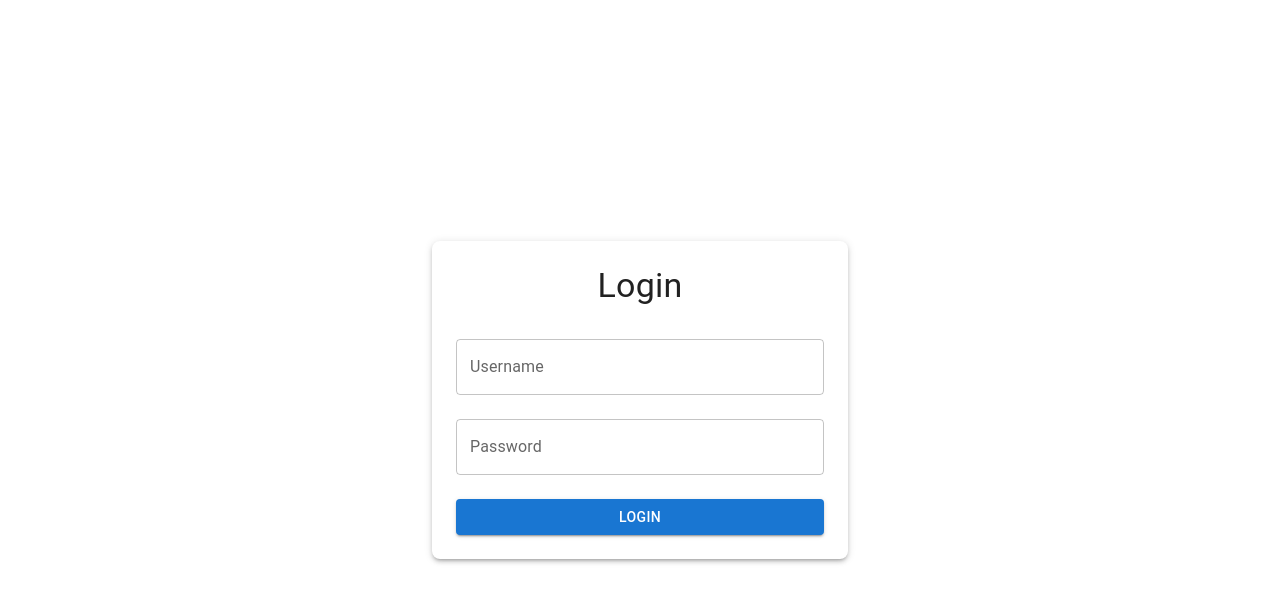
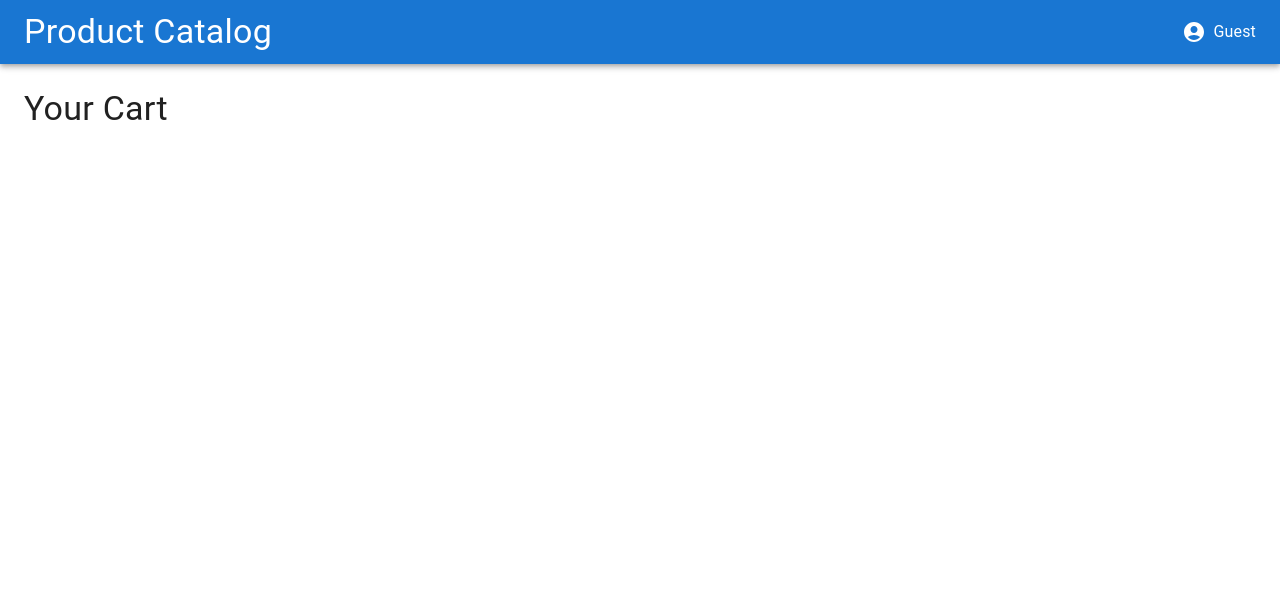
Before and after one commit to kmdurga67/twinleaves-assesment, a React (Create React App) app: page /cart in a window 1280 px wide. Before the commit this address led to /login. Shown: the top 602 px of the page. Built offline with nearby package versions, Linux system fonts and the light colour scheme.

Commit message:
added header page to all the pages also modified conditions based on the reqirements

```diff
--- a/package.json
+++ b/package.json
@@ -5,6 +5,7 @@
   "dependencies": {
     "@emotion/react": "^11.13.0",
     "@emotion/styled": "^11.13.0",
+    "@mui/icons-material": "^5.16.7",
     "@mui/material": "^5.16.7",
     "@mui/x-data-grid": "^7.12.1",
     "@testing-library/jest-dom": "^5.17.0",
--- a/src/App.js
+++ b/src/App.js
@@ -1,27 +1,35 @@
-import React from 'react';
-import { Route, Routes, Navigate } from 'react-router-dom';
-import Home from './pages/Home';
-import Login from './pages/Login';
-import Cart from './pages/Cart';
-import ProductDetails from './components/ProductDetails';
-import Registration from './pages/Registration';
-import ErrorBoundary from './components/ErrorBoundary';
-import 'react-toastify/dist/ReactToastify.css';
-import { ToastContainer } from 'react-toastify';
+import React from "react";
+import { Route, Routes, Navigate, useLocation } from "react-router-dom";
+import Home from "./pages/Home";
+import Login from "./pages/Login";
+import Cart from "./pages/Cart";
+import ProductDetails from "./components/ProductDetails";
+import Registration from "./pages/Registration";
+import ErrorBoundary from "./components/ErrorBoundary";
+import "react-toastify/dist/ReactToastify.css";
+import { ToastContainer } from "react-toastify";
+import Header from "./components/Header";
 
 const App = () => {
-    const isAuthenticated = !!localStorage.getItem('user');
+  const user = JSON.parse(localStorage.getItem("user"));
+  const username = user?.username || "";
+  const location = useLocation();
+
+  const hideHeaderRoutes = ["/", "/login"];
 
   return (
     <>
       <ErrorBoundary>
         <ToastContainer />
+        {!hideHeaderRoutes.includes(location.pathname) && (
+          <Header username={username} />
+        )}
         <Routes>
-                    <Route path="/" element={<Registration />} />
+          <Route path="/registration" element={<Registration />} />
           <Route path="/login" element={<Login />} />
-                    <Route path="/home" element={<Home />} />
-                    <Route path="/cart" element={isAuthenticated ? <Cart /> : <Navigate to="/login" />} />
-                    <Route path="/product/:id" element={isAuthenticated ? <ProductDetails /> : <Navigate to="/login" />} />
+          <Route path="/" element={<Home />} />
+          <Route path="/cart" element={<Cart />} />
+          <Route path="/product/:id" element={<ProductDetails />} />
           <Route path="*" element={<Navigate to="/" />} />
         </Routes>
       </ErrorBoundary>
--- /dev/null
+++ b/src/components/Header.js
@@ -0,0 +1,36 @@
+import React from 'react';
+import { AppBar, Toolbar, Typography, Box, IconButton } from '@mui/material';
+import AccountCircleIcon from '@mui/icons-material/AccountCircle';
+import MenuIcon from '@mui/icons-material/Menu';
+import { useMediaQuery } from '@mui/material';
+import { useTheme } from '@mui/material/styles';
+
+const Header = ({ username }) => {
+  const theme = useTheme();
+  const isMobile = useMediaQuery(theme.breakpoints.down('sm'));
+
+  return (
+    <AppBar position="static">
+      <Toolbar>
+        {isMobile && (
+          <IconButton edge="start" color="inherit" aria-label="menu" sx={{ mr: 2 }}>
+            <MenuIcon />
+          </IconButton>
+        )}
+
+        <Typography variant={isMobile ? "h6" : "h4"} component="div" sx={{ flexGrow: 1 }}>
+          Product Catalog
+        </Typography>
+
+        <Box sx={{ display: 'flex', alignItems: 'center' }}>
+          <AccountCircleIcon sx={{ mr: 1 }} />
+          <Typography variant="body1" noWrap>
+            {username || 'Guest'}
+          </Typography>
+        </Box>
+      </Toolbar>
+    </AppBar>
+  );
+};
+
+export default Header;
--- a/src/pages/Login.js
+++ b/src/pages/Login.js
@@ -19,7 +19,7 @@ const Login = () => {
             if (user) {
                 localStorage.setItem('user', JSON.stringify(user));
                 toast.success('Login successful!');
-                navigate('/home');
+                navigate('/cart');
             } else {
                 setError('Invalid username or password');
                 toast.error('Invalid username or password');
```
Also changed, not shown: 1 other file (tests, documents, lock files or other folders). Lines whose indentation alone changed are shown as unchanged.
